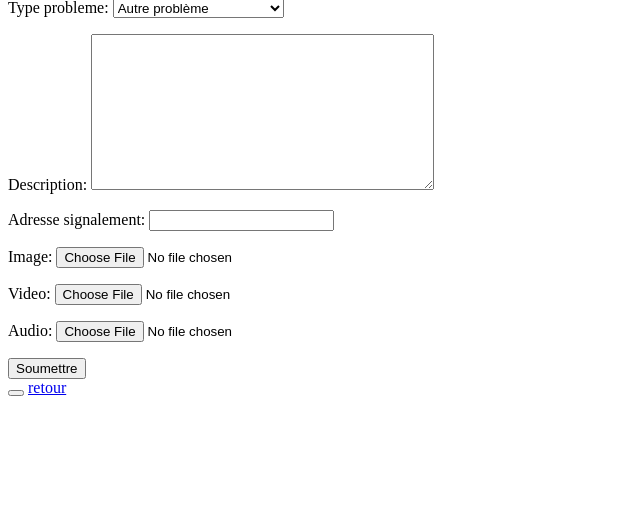
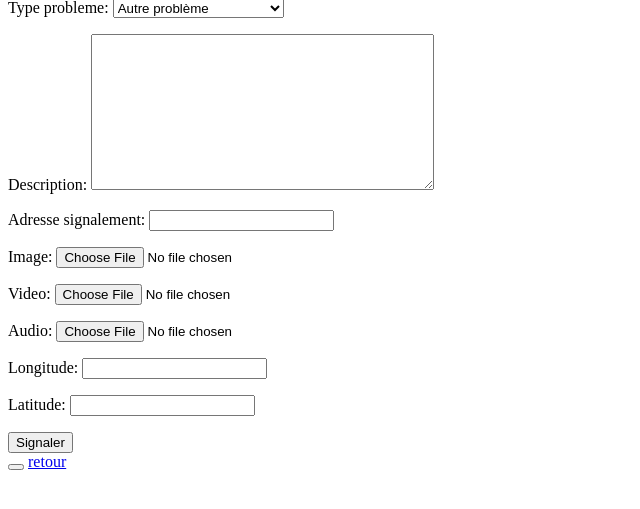
Before and after one commit to Inassonasow/LesPlaintes, a Django app: page /signaler/ in a window 1280 px wide. Shown: the part 81-590 px from the top of the page, without its empty margins (0-640 px from the left). Run offline with Django 5.2, Linux system fonts and the light colour scheme; a user stored in the database is signed in; data comes from the database, SQL or seed files in the repository.

Commit message:
mis a jours

```diff
--- a/plaintes/app_plaintes/forms.py
+++ b/plaintes/app_plaintes/forms.py
@@ -20,7 +20,7 @@ class CitoyenCreationForm(UserCreationForm):
 class SignalementForm(forms.ModelForm):
     class Meta:
         model = Signalement
-        fields = ['type_probleme', 'description', 'adresse_signalement','image', 'video', 'audio']
+        fields = ['type_probleme', 'description', 'adresse_signalement','image', 'video', 'audio','longitude','latitude']
 
 
 class LoginForm(AuthenticationForm):
--- a/plaintes/app_plaintes/models.py
+++ b/plaintes/app_plaintes/models.py
@@ -23,6 +23,8 @@ class CustomUser(AbstractUser):
     matricule = models.CharField(max_length=50, unique=True)
     role = models.CharField(max_length=20, choices=ROLE_CHOICES)
     is_active = models.BooleanField(default=True)
+    # Dans CustomUser, ajouter:
+
 
     groups = models.ManyToManyField(Group, related_name='customuser_set')
     user_permissions = models.ManyToManyField(Permission, related_name='customuser_permissions_set')
@@ -81,6 +83,10 @@ class Signalement(models.Model):
     statut = models.CharField(max_length=20, choices=STATUT_CHOICES, default='en_attente')
     date_signalement = models.DateTimeField(auto_now_add=True)
     service_technique = models.ForeignKey(ServiceTechnique, on_delete=models.SET_NULL, null=True, blank=True, related_name="interventions")
+    # Champs pour la localisation 📍
+    latitude = models.DecimalField(max_digits=9, decimal_places=6, null=True, blank=True)
+    longitude = models.DecimalField(max_digits=9, decimal_places=6, null=True, blank=True)
+
 
     # Champs pour les fichiers multimédias
     image = models.ImageField(upload_to='signalements/images/', blank=True, null=True)
--- a/plaintes/app_plaintes/templates/signalement_form.html
+++ b/plaintes/app_plaintes/templates/signalement_form.html
@@ -13,9 +13,33 @@
     <h1>Ajouter un Signalement</h1>
     <form method="POST" enctype="multipart/form-data">
         {% csrf_token %}
-        {{ form.as_p }}
-        <button type="submit">Soumettre</button>
-    </form>
+    {{ form.as_p }}
+
+    <!-- Champs cachés pour stocker les coordonnées GPS -->
+    <input type="hidden" name="latitude" id="id_latitude">
+    <input type="hidden" name="longitude" id="id_longitude">
+
+
+
+    <button type="submit">Signaler</button>
+</form>
+
+<!-- Script pour récupérer la position GPS -->
+<script>
+    function getLocation() {
+        if (navigator.geolocation) {
+            navigator.geolocation.getCurrentPosition(function (position) {
+                document.getElementById("id_latitude").value = position.coords.latitude;
+                document.getElementById("id_longitude").value = position.coords.longitude;
+            });
+        } else {
+            alert("La géolocalisation n'est pas supportée par votre navigateur.");
+        }
+    }
+
+    // Exécuter la fonction dès que la page est chargée
+    window.onload = getLocation;
+</script>
     <button type="submit"></button>
     <a href="{% url 'espace_personnel' %}">
         retour</a>
--- a/plaintes/app_plaintes/views.py
+++ b/plaintes/app_plaintes/views.py
@@ -65,12 +65,25 @@ def signaler_probleme(request):
         if form.is_valid():
             signalement = form.save(commit=False)
             signalement.citoyen = request.user.citoyen  # On lie le signalement au citoyen connecté
+            # Récupérer les coordonnées GPS depuis le formulaire
+            latitude = request.POST.get('latitude')
+            longitude = request.POST.get('longitude')
+
+            # Vérifie si les valeurs existent avant d'enregistrer
+            if latitude and longitude:
+                signalement.latitude = latitude
+                signalement.longitude = longitude
+
+            print(f"Latitude enregistrée : {signalement.latitude}")
+            print(f"Longitude enregistrée : {signalement.longitude}")
+
             signalement.save()
             return redirect('signalement_confirmation')
     else:
         form = SignalementForm()
 
     return render(request, 'signalement_form.html', {'form': form})
+
 
 
 
```
Also changed, not shown: plaintes/app_plaintes/migrations/0003_signalement_latitude_signalement_longitude.py (added).
